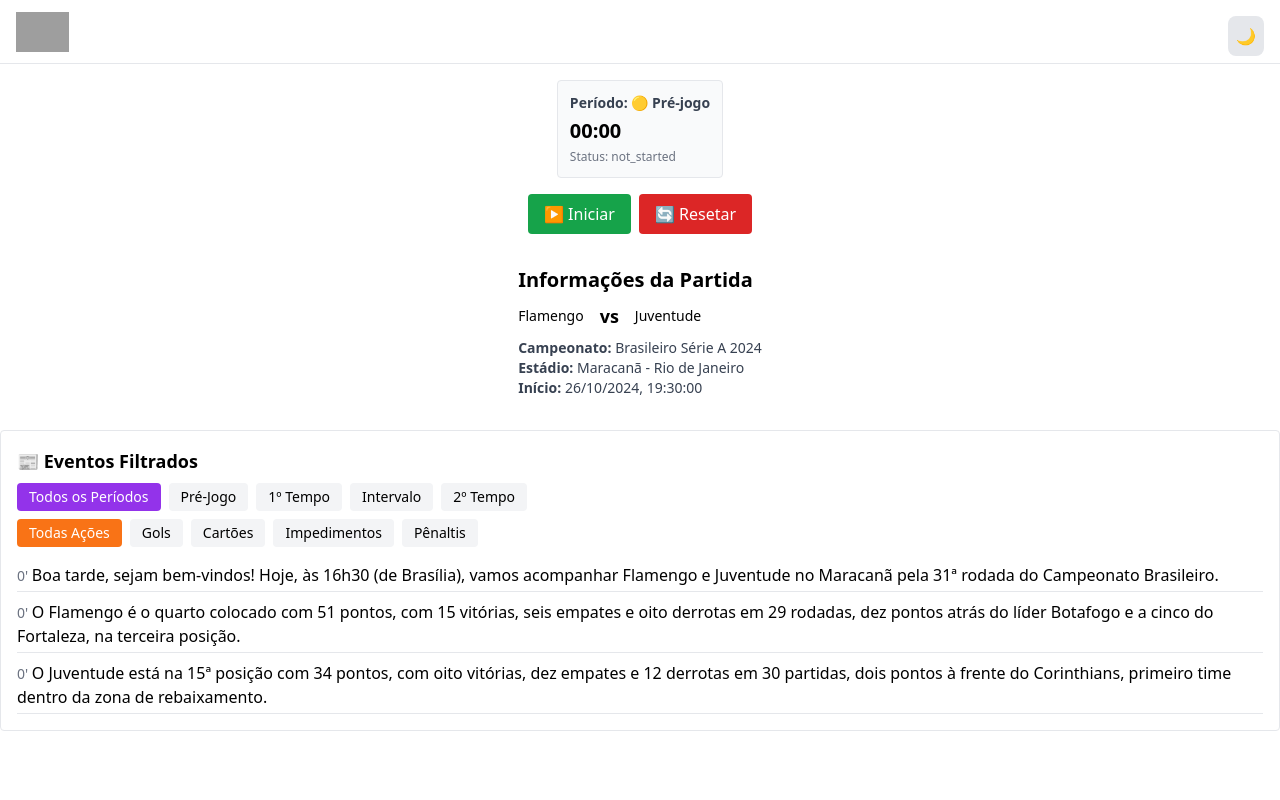
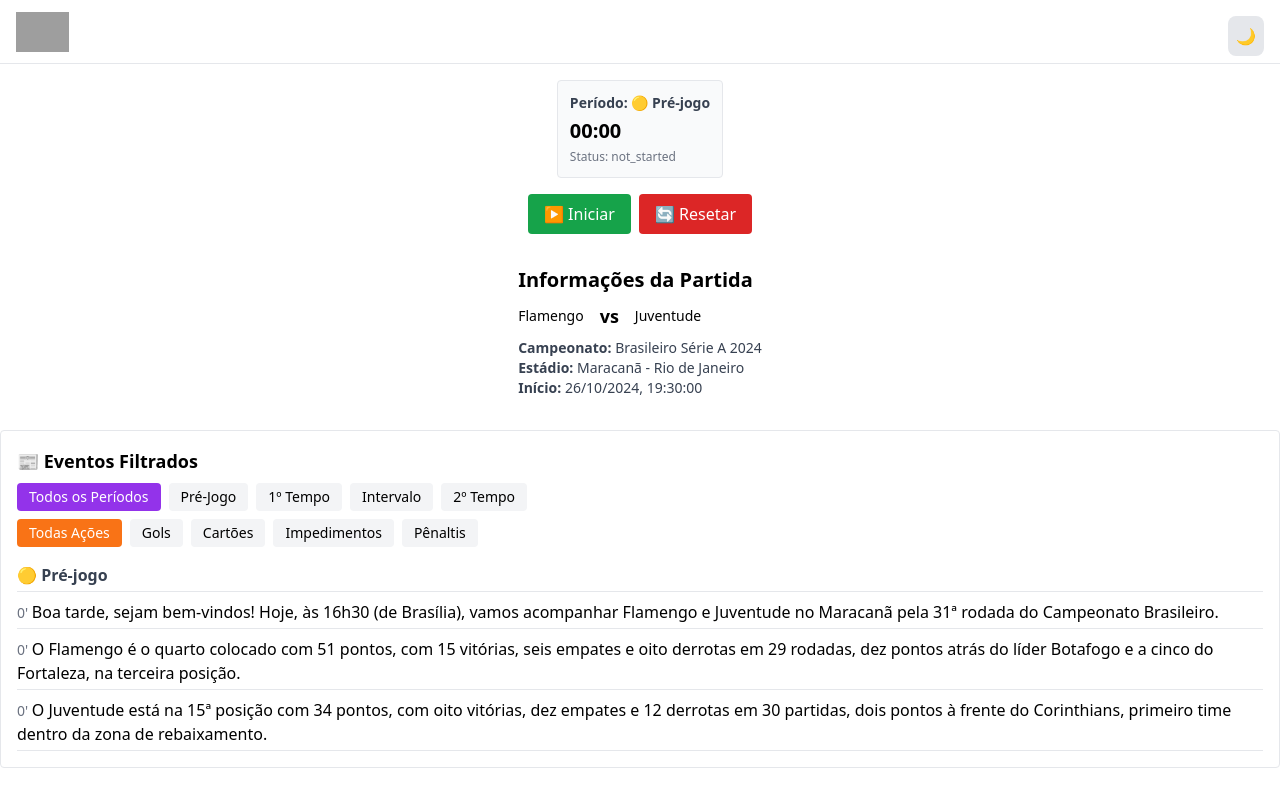
Before and after one commit to BerhartDev/lance-live-match, a Next.js app: page / in a window 1280 px wide. Built offline with nearby package versions, Linux system fonts and the light colour scheme; grey boxes are pictures that could not be loaded.

Commit message:
feat: add period titles to EventList grouping events by match period

```diff
--- a/src/app/components/EventList.tsx
+++ b/src/app/components/EventList.tsx
@@ -8,6 +8,35 @@
   const [selectedAction, setSelectedAction] = useState<ActionTypeFilter>('all');
 
   const filteredEvents = useFilteredEvents(selectedPeriod, selectedAction);
+
+  // Função para agrupar eventos por período
+  const groupEventsByPeriod = (events: typeof filteredEvents) => {
+    const groups = events.reduce((acc, event) => {
+      const period = event.match_period_id;
+      if (!acc[period]) {
+        acc[period] = [];
+      }
+      acc[period].push(event);
+      return acc;
+    }, {} as Record<number, typeof filteredEvents>);
+
+    return Object.entries(groups).sort(([a], [b]) => Number(b) - Number(a));
+  };
+
+  const getPeriodLabel = (period: number) => {
+    switch (period) {
+      case 1:
+        return '🟡 Pré-jogo';
+      case 2:
+        return '🔴 Primeiro Tempo';
+      case 3:
+        return '⚪ Intervalo';
+      case 4:
+        return '🔵 Segundo Tempo';
+      default:
+        return '🏁 Encerrado';
+    }
+  };
 
   const periodFilters: { id: MatchPeriodFilter; label: string }[] = [
     { id: 'all', label: 'Todos os Períodos' },
@@ -26,8 +55,8 @@
   ];
 
   return (
-    <div className="p-4 border rounded bg-white">
-      <h2 className="text-lg font-bold mb-2">📰 Eventos Filtrados</h2>
+    <div className="p-4 border rounded bg-white dark:bg-zinc-900">
+      <h2 className="text-lg font-bold mb-2 dark:text-white">📰 Eventos Filtrados</h2>
 
       {/* Filtros de Período */}
       <div className="mb-2 flex flex-wrap gap-2">
@@ -59,22 +88,27 @@
         ))}
       </div>
 
-      {/* Lista de Eventos */}
+      {/* Lista de Eventos Agrupados */}
       {filteredEvents.length > 0 ? (
-        <ul className="space-y-2">
-          {filteredEvents
-          .map((event) => {
-            console.log('File: EventList', 'event:', event.moment, 'period:', event.match_period_id);
-            return (
-              <li key={event.id} className="border-b pb-1">
-                <span className="text-sm text-gray-500">{event.moment}' </span>
-                <span>{event.text}</span>
-              </li>
-            );
-          })}
-        </ul>
+        <div className="space-y-6">
+          {groupEventsByPeriod(filteredEvents).map(([period, events]) => (
+            <div key={period} className="space-y-2">
+              <h3 className="text-md font-semibold text-gray-700 dark:text-gray-300 border-b pb-1">
+                {getPeriodLabel(Number(period))}
+              </h3>
+              <ul className="space-y-2">
+                {events.map((event) => (
+                  <li key={event.id} className="border-b pb-1 dark:text-white">
+                    <span className="text-sm text-gray-500 dark:text-gray-400">{event.moment}' </span>
+                    <span>{event.text}</span>
+                  </li>
+                ))}
+              </ul>
+            </div>
+          ))}
+        </div>
       ) : (
-        <div className="text-sm text-gray-500">Nenhum evento encontrado para este filtro.</div>
+        <div className="text-sm text-gray-500 dark:text-gray-400">Nenhum evento encontrado para este filtro.</div>
       )}
     </div>
   );
```
